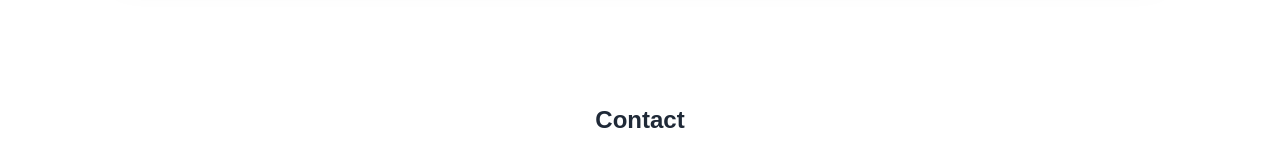
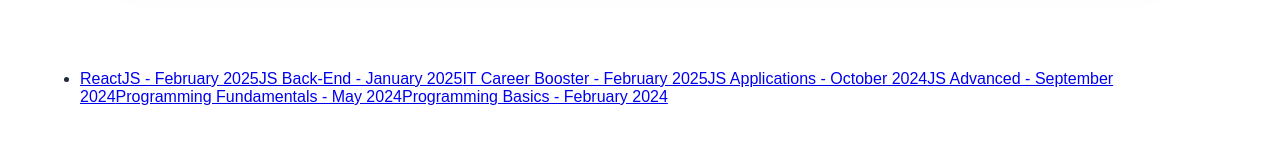
Before and after one commit to lStanev00/l-stanev-portfolio, a React (Vite) app: page / in a window 1280 px wide. Shown: the part 1166-1320 px from the top of the page. Built offline with nearby package versions, Linux system fonts and the light colour scheme.

Commit message:
new qualifications section

```diff
--- a/src/App.tsx
+++ b/src/App.tsx
@@ -1,12 +1,14 @@
 import styles from './App.module.css';
 import Banner from './componenets/banner/Banner';
 import Projects from './componenets/projects/Projects';
+import Qualifications from './componenets/qualifications/qualifications';
 
 function App() {
     return (
         <main className={styles.main}>
             <Banner />
             <Projects />
+            <Qualifications />
 
             <section className={styles.section}>
                 <h2>Contact</h2>
--- /dev/null
+++ b/src/componenets/qualifications/qualifications.tsx
@@ -0,0 +1,15 @@
+export default function Qualifications () {
+    return (
+        <ul>
+            <li>
+                <a href="https://softuni.bg/certificates/details/241570/f66ef847">ReactJS - February 2025</a>
+                <a href="https://softuni.bg/certificates/details/237758/f31e5bf2">JS Back-End - January 2025</a>
+                <a href="https://softuni.bg/certificates/details/241683/9031d8a8">IT Career Booster - February 2025</a>
+                <a href="https://softuni.bg/certificates/details/231933/3e46d2a5">JS Applications - October 2024</a>
+                <a href="https://softuni.bg/certificates/details/227920/63f320e1">JS Advanced - September 2024</a>
+                <a href="https://softuni.bg/certificates/details/222082/c1ad0126">Programming Fundamentals - May 2024</a>
+                <a href="https://softuni.bg/certificates/details/208576/0c55d867">Programming Basics - February 2024</a>
+            </li>
+        </ul>
+    )
+}
```
